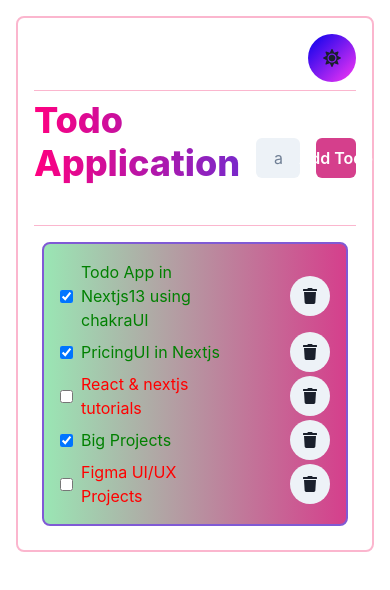
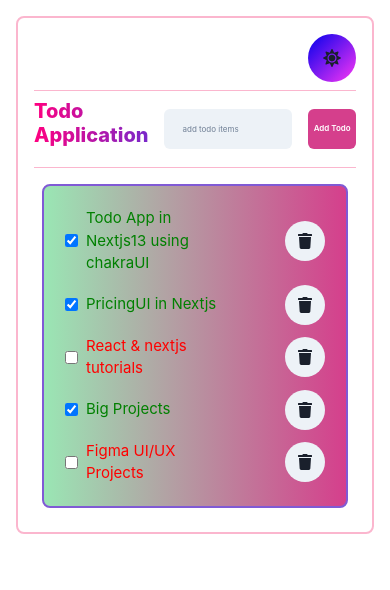
Before and after one commit to SHAKRA-AMBREEN/todoapp, a Next.js app: page / in a window 390 px wide. Shown: the top 590 px of the page. Built offline with nearby package versions, Linux system fonts and the light colour scheme.

Commit message:
update responsiveness

```diff
--- a/app/todo.tsx
+++ b/app/todo.tsx
@@ -3,111 +3,172 @@
 // import { ChakraBaseProvider, extendBaseTheme } from '@chakra-ui/react'
 // `@chakra-ui/theme` is a part of the base install with `@chakra-ui/react`
 // import chakraTheme from '@chakra-ui/theme'
-import {Badge, Button, Heading, Spacer, StackDivider} from "@chakra-ui/react";
-import { VStack, IconButton, useColorMode } from '@chakra-ui/react';
-import { FaSun, FaMoon, FaPlusSquare,FaTrash } from "react-icons/fa";
+import { Badge, Button, Heading, Spacer, StackDivider } from "@chakra-ui/react";
+import { VStack, IconButton, useColorMode } from "@chakra-ui/react";
+import { FaSun, FaMoon, FaPlusSquare, FaTrash } from "react-icons/fa";
 import { HStack, Text, Input } from "@chakra-ui/react";
-
-
 
 import React, { useState } from "react";
 
 export default function Todo() {
-  const [todo, setTodo] = useState('')
+  const [todo, setTodo] = useState("");
   const [todos, setTodos] = useState([
-    {todoText:"Todo App in Nextjs13 using chakraUI", completed: true},
-    {todoText:"PricingUI in Nextjs", completed: true},
-    {todoText:"React & nextjs tutorials ", completed: false},
-    {todoText:"Big Projects", completed: true},
-    {todoText:"Figma UI/UX Projects", completed: false},
+    { todoText: "Todo App in Nextjs13 using chakraUI", completed: true },
+    { todoText: "PricingUI in Nextjs", completed: true },
+    { todoText: "React & nextjs tutorials ", completed: false },
+    { todoText: "Big Projects", completed: true },
+    { todoText: "Figma UI/UX Projects", completed: false },
   ]);
 
-
-
-
-
-  const onClickHandler = (myelm:any) => {
+  const onClickHandler = (myelm: any) => {
     console.log("myelm", myelm);
 
     //map runs on array and returns an array
-    const newTodos = todos.map((todo)=>{
+    const newTodos = todos.map((todo) => {
       console.log("todo: ", todo);
-      if (todo.todoText == myelm.todoText){
-        todo.completed = !todo.completed // false become true and true become false
+      if (todo.todoText == myelm.todoText) {
+        todo.completed = !todo.completed; // false become true and true become false
       }
       return todo;
     });
     console.log(newTodos);
-      setTodos(newTodos) ;
-
-
+    setTodos(newTodos);
   };
   const addTodo = () => {
-  const newTodo = {todoText: todo , completed: false}
+    const newTodo = { todoText: todo, completed: false };
     const newTodos = [...todos, newTodo];
     setTodos(newTodos);
-  setTodo(' ');
+    setTodo(" ");
   };
 
-  const deleteTodo = (myTodo:any) => {
+  const deleteTodo = (myTodo: any) => {
+    const newTodos = todos.filter((todo) => {
+      if (todo.todoText == myTodo.todoText) return false;
+      return true;
+    });
 
-    const newTodos = todos.filter((todo)=>{
-      if (todo.todoText == myTodo.todoText)
-        return false;
-      return true;
-
-    })
-
-    console.log("old todos", todos , "newtodos", newTodos);
+    console.log("old todos", todos, "newtodos", newTodos);
     setTodos(newTodos);
-  }
+  };
 
   const { colorMode, toggleColorMode } = useColorMode();
 
   return (
     <>
-     <VStack p={4} bgColor={""}  divider={<StackDivider />} borderColor="pink.200" borderWidth="2px" m="4" borderRadius="lg" width={"lg:100%"}  maxW={{base: '100vw', sm: '100v%', lg: '100vw', xl: '100vw'}} alignItems="stretch" >
+      <VStack
+        p={4}
+        bgColor={""}
+        divider={<StackDivider />}
+        borderColor="pink.200"
+        borderWidth="2px"
+        m="4"
+        borderRadius="lg"
+        width={"lg:100%"}
+        maxW={{ base: "100vw", sm: "100v%", lg: "100vw", xl: "100vw" }}
+        alignItems="stretch"
+      >
         {/* <div> <h1> Todo Application </h1></div> */}
 
-        <IconButton icon={<FaSun />} isRound={true} size="lg" bgColor={"lightpink"} alignSelf="flex-end" onClick={toggleColorMode} bgGradient='linear(to bottom right, #0100EC, #FB36F4)' aria-label={""} />
+        <IconButton
+          icon={<FaSun />}
+          isRound={true}
+          size="lg"
+          bgColor={"lightpink"}
+          alignSelf="flex-end"
+          onClick={toggleColorMode}
+          bgGradient="linear(to bottom right, #0100EC, #FB36F4)"
+          aria-label={""}
+        />
         <HStack>
-       <Heading mb="8" fontWeight="extrabold" size="2xl" bgGradient="linear(to-l, #7928CA, #FF0080)" bgClip="text" alignItems="center">Todo Application</Heading>
+          <Heading
+            mb={{lg:"8", base: "3"}}
+            fontWeight="extrabold"
+            size={{ lg: "2xl", base: "md" }}
+            bgGradient="linear(to-l, #7928CA, #FF0080)"
+            bgClip="text"
+            alignItems="center"
+          >
+            Todo Application
+          </Heading>
           <Spacer />
-       <Input variant="filled" placeholder="add todo items" value={todo} onChange={(e)=>{setTodo(e.target.value)}} width="800px" />
+          <Input
+            variant="filled"
+            placeholder="add todo items"
+            value={todo}
+            onChange={(e) => {
+              setTodo(e.target.value);
+            }}
+            width={{ lg: "800px", base: "200px" }}
+            fontSize={{lg:"100%", base: "8px"}}
+          />
 
           <Spacer />
-      <Button onClick={addTodo} colorScheme="pink" width="200px" maxW={{ sm: '100px', lg: '100%'}} > Add Todo </Button>
-
-
+          <Button
+            onClick={addTodo}
+            colorScheme="pink"
+            width={{ lg: "200px", base: "60px" }}
+            fontSize={{lg:"100%", base:"8px"}}
+          >
+            {" "}
+            Add Todo{" "}
+          </Button>
         </HStack>
 
-
-
-       <VStack divider={<StackDivider />} borderColor="purple.500" borderWidth="2px" p="4" m="2"  borderRadius="lg" width={"lg:100%"}  maxW={{base: '90vw', sm: '100%', lg: '100%'}} alignItems="stretch" bgGradient='linear(to-r,  green.200, pink.500)' >
+        <VStack
+          divider={<StackDivider />}
+          borderColor="purple.500"
+          borderWidth="2px"
+          p="4"
+          m="2"
+          borderRadius="lg"
+          width={"lg:100%"}
+          maxW={{ base: "90vw", sm: "100%", lg: "100%" }}
+          alignItems="stretch"
+          bgGradient="linear(to-r,  green.200, pink.500)"
+          fontSize={{lg:"100%",base:"15px"}}
+        >
           <ul>
-
-
-        {todos.map((elm:any) => {
-
-          return <li style={{color: elm.completed ? "green" : "red", fontStyle: "obligue", listStyle:"none" }}
+            {todos.map((elm: any) => {
+              return (
+                <li
+                  style={{
+                    color: elm.completed ? "green" : "red",
+                    fontStyle: "obligue",
+                    listStyle: "none",
+                    padding: "5px",
+                  }}
                   key={elm.todoText}
                 >
-            <HStack  >
+                  <HStack>
                     <>
-            <input type="checkbox" checked={elm.completed} onChange= {()=>{onClickHandler(elm)}} />
+                      <input
+                        type="checkbox"
+                        checked={elm.completed}
+                        onChange={() => {
+                          onClickHandler(elm);
+                        }}
+                      />
                       {elm.todoText}
 
                       <Spacer />
 
-
-          <IconButton icon={<FaTrash/>} ml="10" isRound={true} onClick={()=> {deleteTodo(elm)}} aria-label={""}> {} </IconButton>
+                      <IconButton
+                        icon={<FaTrash />}
+                        ml="10"
+                        isRound={true}
+                        onClick={() => {
+                          deleteTodo(elm);
+                        }}
+                        aria-label={""}
+                      >
+                        {" "}
+                        {}{" "}
+                      </IconButton>
                     </>
                   </HStack>
-          </li>;
-
+                </li>
+              );
             })}
-
-
           </ul>
         </VStack>
       </VStack>
```
Lines whose indentation alone changed are shown as unchanged.
